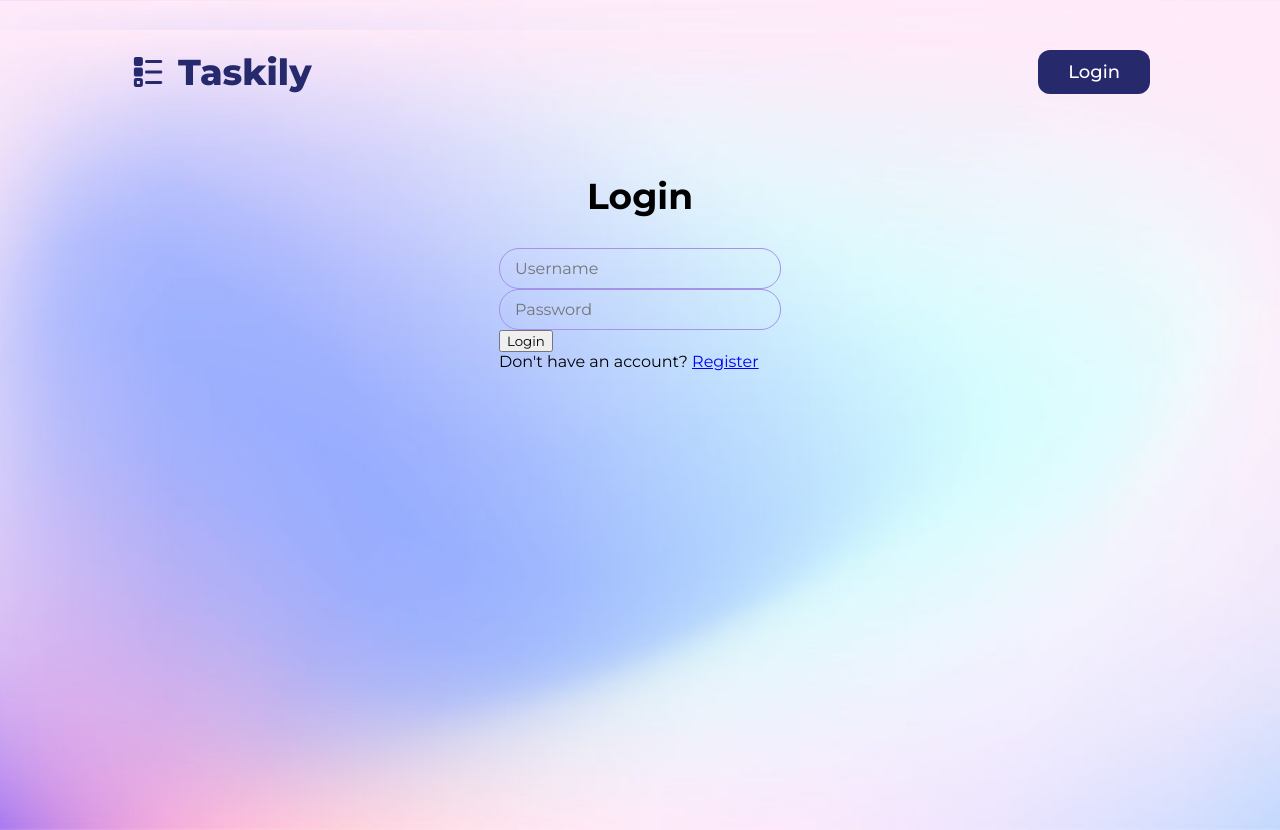
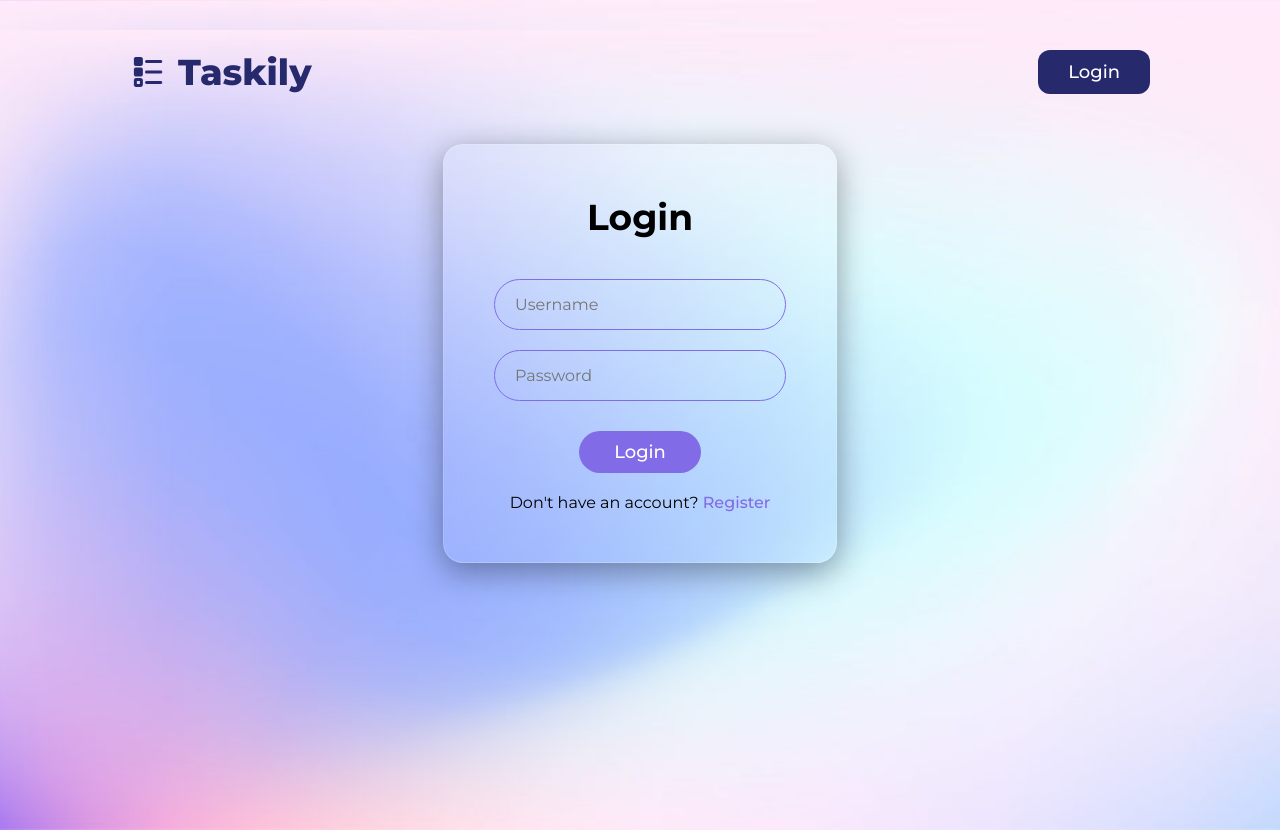
Before and after one commit to aigerimqz/TechTask, an Angular app in the folder Frontend/Project/: page /login in a window 1280 px wide. Built offline with nearby package versions, Linux system fonts and the light colour scheme.

Commit message:
styled login page

```diff
--- a/Frontend/Project/src/app/auth/auth.component.css
+++ b/Frontend/Project/src/app/auth/auth.component.css
@@ -5,26 +5,41 @@
     justify-content: center;
 }
 .form__block {
-    background: linear-gradient()
+
+    padding: 50px;
+    background: linear-gradient(135deg, rgba(255, 255, 255, 0.1), rgba(255, 255, 255, 0));
+    backdrop-filter: blur(10px);
+    -webkit-backdrop-filter: blur(10px);
+    border-radius: 20px;
+    border: 1px solid rgba(255, 255, 255, 0.18);
+    box-shadow: 0 8px 32px 0 rgba(0, 0, 0, 0.37);
 }
-.form__title {
+.form__title{
     text-align: center;
-    font-size: 24px;
+    font-size: 36px;
+    padding: 0;
+    margin: 0;
+    margin-bottom: 40px;
 }
 .login__form {
+    display: flex;
+    flex-direction: column;
+    justify-content: center;
+    align-items: center;
 }
 .form-group {
 }
 .input {
-    padding: 10px 15px;
-    border-radius: 20px;
+    padding: 15px 20px;
+    border-radius: 30px;
     width: 250px;
-    border: 1px solid #a393eb;
+    border: 1.5px solid #816be7;
     font-size: 16px;
     background: none;
-
-
-
+    margin-bottom: 20px;
+}
+.input:focus{
+    outline:#6b50e3;
 }
 
 .input__username {
@@ -32,8 +47,32 @@
 .input__password {
 }
 .form__btn {
+    padding: 10px 35px;
+    border-radius: 50px;
+    border: none;
+    background-color: #816be7;
+    font-size: 18px;
+    color: #ffffff;
+    font-weight: 500;
+    margin-top: 10px;
+    margin-bottom: 20px;
+    transition: all ease-in 0.3s;
+}
+.form__btn:hover{
+    transform: scale(1.05);
+    cursor: pointer;
+    background-color: #6b50e3;
+}
+
+.form__btn:focus{
+    outline:none;
 }
 .error-message {
+    color: rgb(255, 85, 85);
+    margin-bottom: 20px;
 }
-.register-link {
+.register-link a{
+    text-decoration: none;
+    color:#816be7;
+    font-weight: 500;
 }
--- a/Frontend/Project/src/app/auth/auth.component.html
+++ b/Frontend/Project/src/app/auth/auth.component.html
@@ -2,9 +2,9 @@
     <section id="login">
 
         <div class="form__block">
-            <div class="form__title">
-                <h2>Login</h2>
-            </div>
+
+            <h2 class="form__title">Login</h2>
+
             <form (ngSubmit)="onLogin()" class="login__form">
                 <div class="form-group">
                     <input class="input input__username"
```
